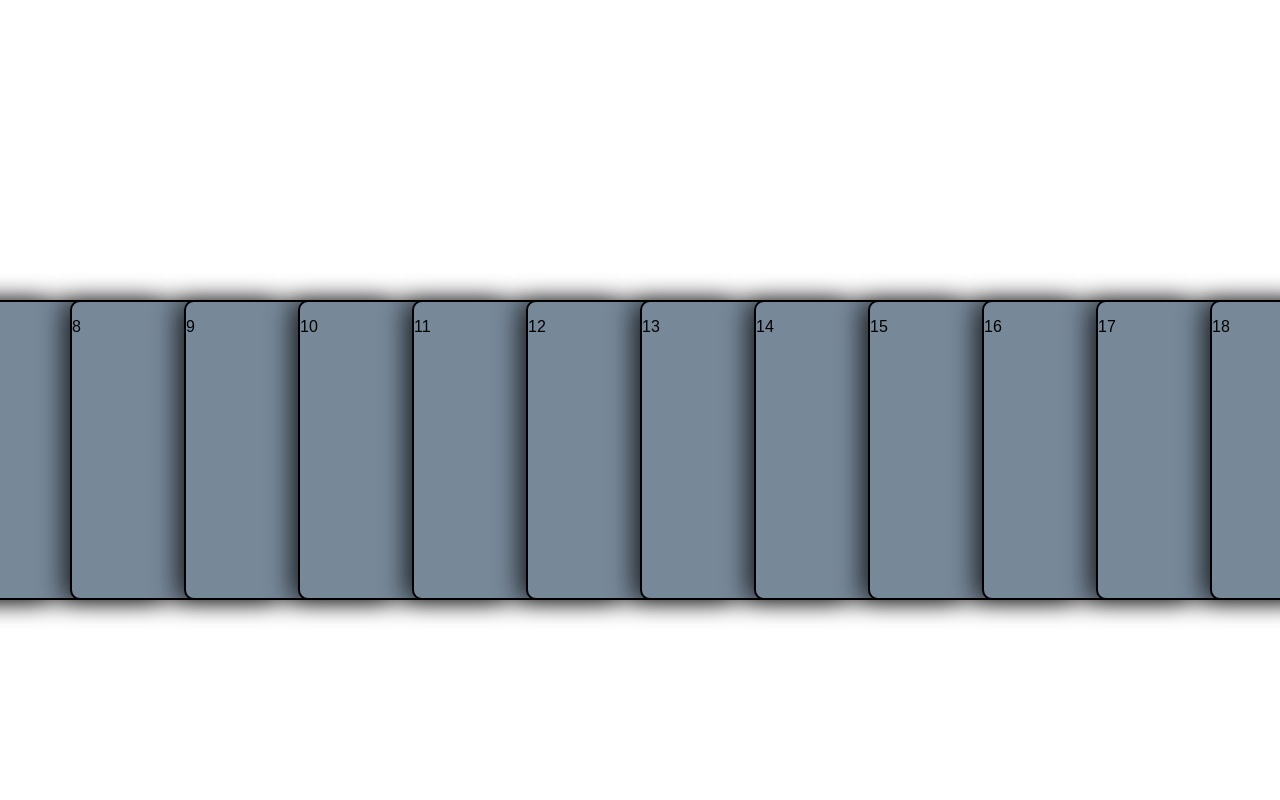
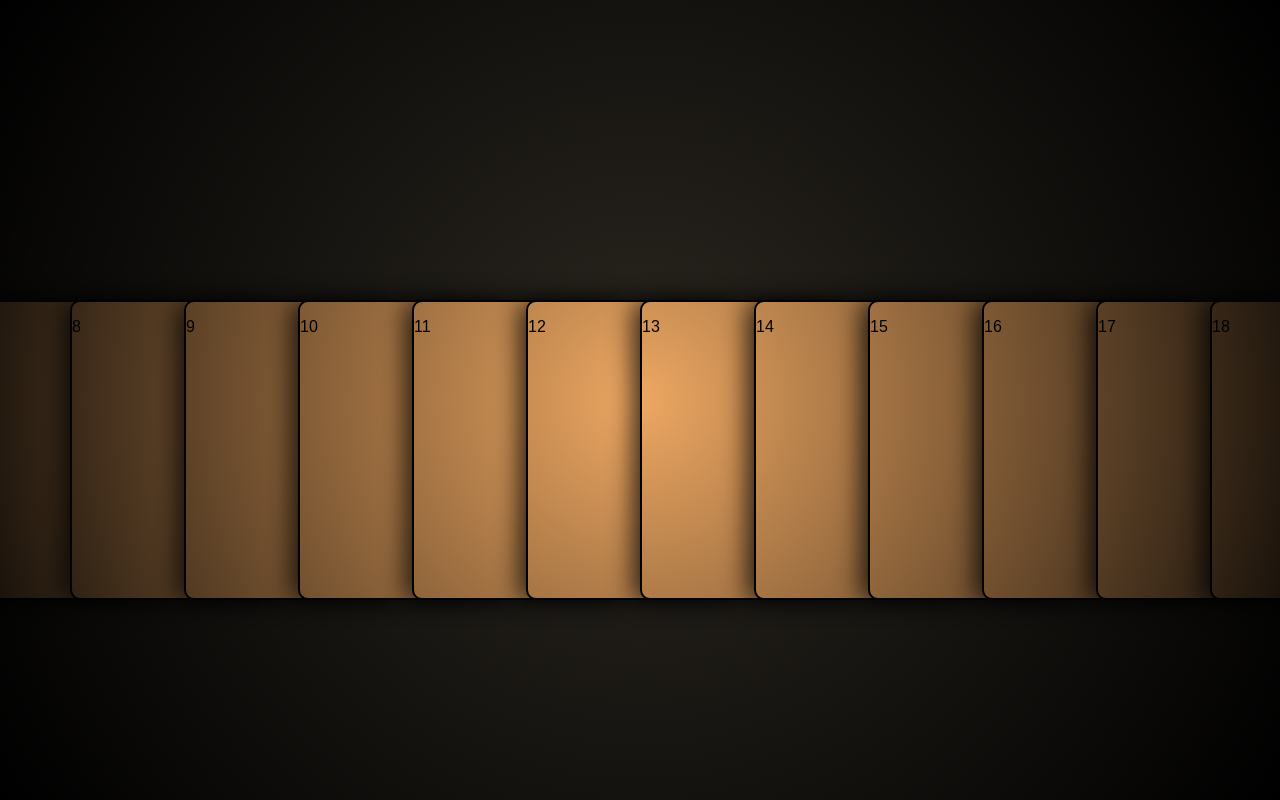
Before and after one commit to Johoseph/Inflicktion, a Vue app: page / in a window 1280 px wide. Built offline with nearby package versions, Linux system fonts and the light colour scheme.

Commit message:
background + overlay

```diff
--- a/src/App.vue
+++ b/src/App.vue
@@ -5,6 +5,14 @@
   flex-shrink: 0;
   position: relative;
   top: 50px;
+}
+
+.overlay {
+  background: radial-gradient(circle, transparent 0%, rgb(0, 0, 0) 100%);
+  width: 100vw;
+  height: 100vh;
+  position: absolute;
+  pointer-events: none;
 }
 </style>
 
@@ -38,6 +46,7 @@ onUnmounted(() => {
   <div class="card-wrapper" :style="{
     left: `${cardWrapperLeft}px`,
   }">
-    <Card v-for="card in cardConfig" :card="card" />
+    <Card v-for="card in cardConfig" :key="card" :card="card" />
   </div>
+  <div class="overlay"></div>
 </template>
--- a/src/components/Card.vue
+++ b/src/components/Card.vue
@@ -5,7 +5,7 @@
   width: 214px;
   border-radius: 10px;
   /* TODO: Background content/image instead */
-  background-color: lightslategray;
+  background-color: rgb(237, 167, 98);
   border: 2px solid;
   /* how much a card overlaps */
   margin-right: -100px;
--- a/src/style.css
+++ b/src/style.css
@@ -20,4 +20,6 @@ body {
   align-items: center;
   justify-content: center;
   overflow: hidden;
+
+  background: #2b2720;
 }
```
